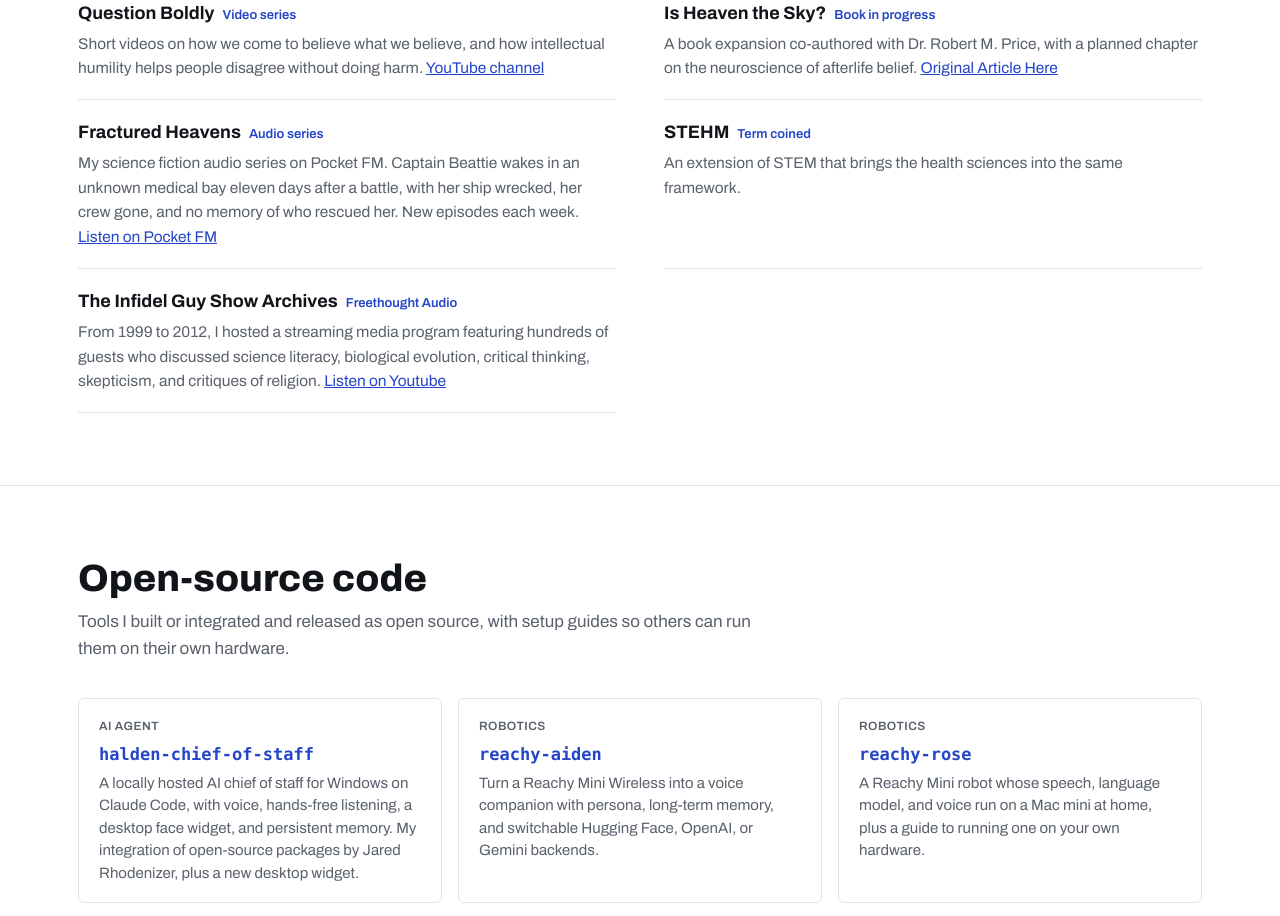
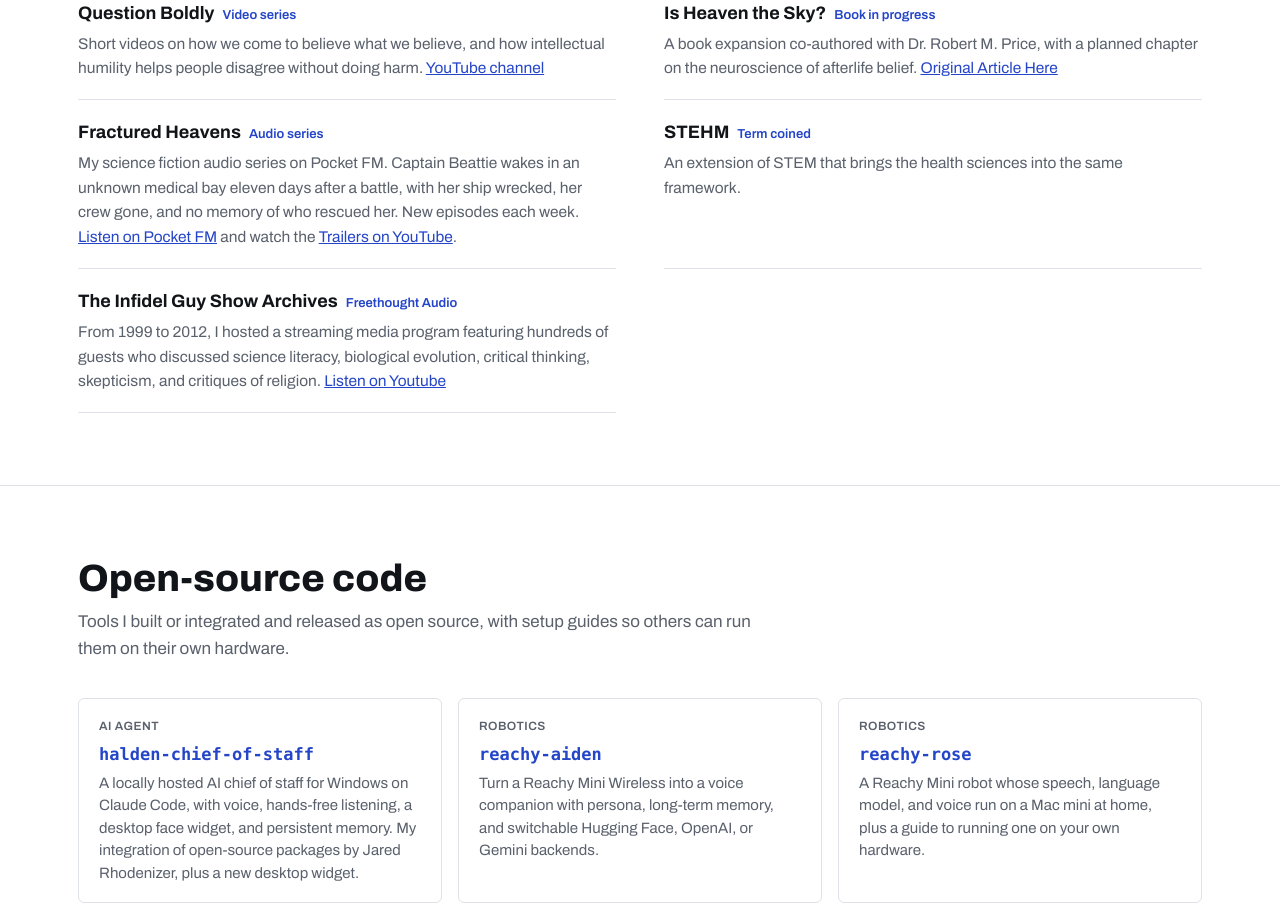
Before and after one commit to reijinarudo/Portfolio, a plain HTML site: page index.html in a window 1280 px wide. Shown: the part 2448-3364 px from the top of the page. Drawn offline with Linux system fonts and the light colour scheme.

Commit message:
Update index.html

```diff
--- a/index.html
+++ b/index.html
@@ -211,7 +211,7 @@
         <div class="row"><b>Private AI grading assistant</b><small>Built</small><p>A local AI assistant with document retrieval (RAG) on my own hardware, so student submissions never leave my machine.</p></div>
         <div class="row"><b>Question Boldly</b><small>Video series</small><p>Short videos on how we come to believe what we believe, and how intellectual humility helps people disagree without doing harm. <a href="https://www.youtube.com/playlist?list=PLfl7D2ZjXSvg" target="_blank" rel="noopener">YouTube channel</a></p></div>
         <div class="row"><b>Is Heaven the Sky?</b><small>Book in progress</small><p>A book expansion co-authored with Dr. Robert M. Price, with a planned chapter on the neuroscience of afterlife belief. <a href="https://www.infidelguy.com/is-heaven-the-sky" target="_blank" rel="noopener">Original Article Here</a></p></div>
-        <div class="row"><b>Fractured Heavens</b><small>Audio series</small><p>My science fiction audio series on Pocket FM. Captain Beattie wakes in an unknown medical bay eleven days after a battle, with her ship wrecked, her crew gone, and no memory of who rescued her. New episodes each week. <a href="https://pocketfm.com/show/3243ef0fb9384e5c4f0aad0ada2cd11f0f715309" target="_blank" rel="noopener">Listen on Pocket FM</a></p></div>
+        <div class="row"><b>Fractured Heavens</b><small>Audio series</small><p>My science fiction audio series on Pocket FM. Captain Beattie wakes in an unknown medical bay eleven days after a battle, with her ship wrecked, her crew gone, and no memory of who rescued her. New episodes each week. <a href="https://pocketfm.com/show/3243ef0fb9384e5c4f0aad0ada2cd11f0f715309" target="_blank" rel="noopener">Listen on Pocket FM</a> and watch the <a href="https://www.youtube.com/playlist?list=PLEfg08GJvGec" target="_blank" rel="noopener">Trailers on YouTube</a>.</p></div>
         <div class="row"><b>STEHM</b><small>Term coined</small><p>An extension of STEM that brings the health sciences into the same framework.</p></div>
         <div class="row"><b>The Infidel Guy Show Archives</b><small>Freethought Audio</small><p>From 1999 to 2012, I hosted a streaming media program featuring hundreds of guests who discussed science literacy, biological evolution, critical thinking, skepticism, and critiques of religion. <a href="https://www.youtube.com/@TheInfidelGuyShow" target="_blank" rel="noopener">Listen on Youtube</a></p></div>
       </div>
```
